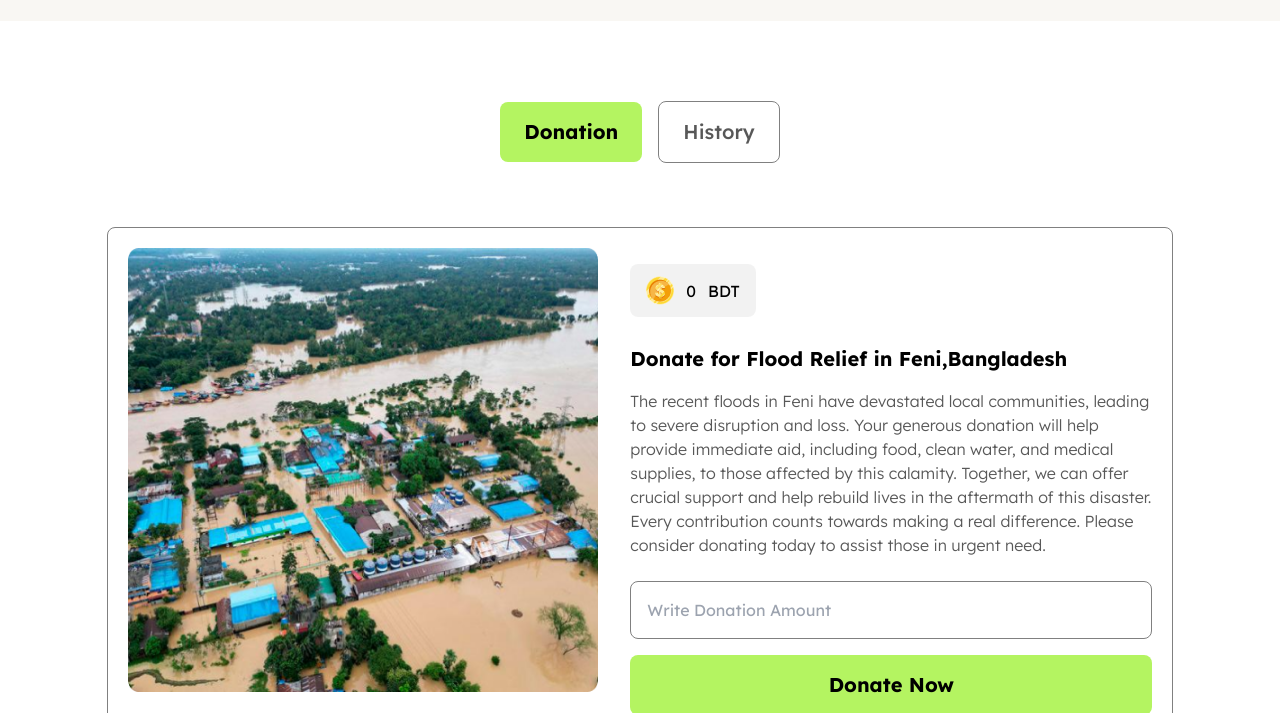
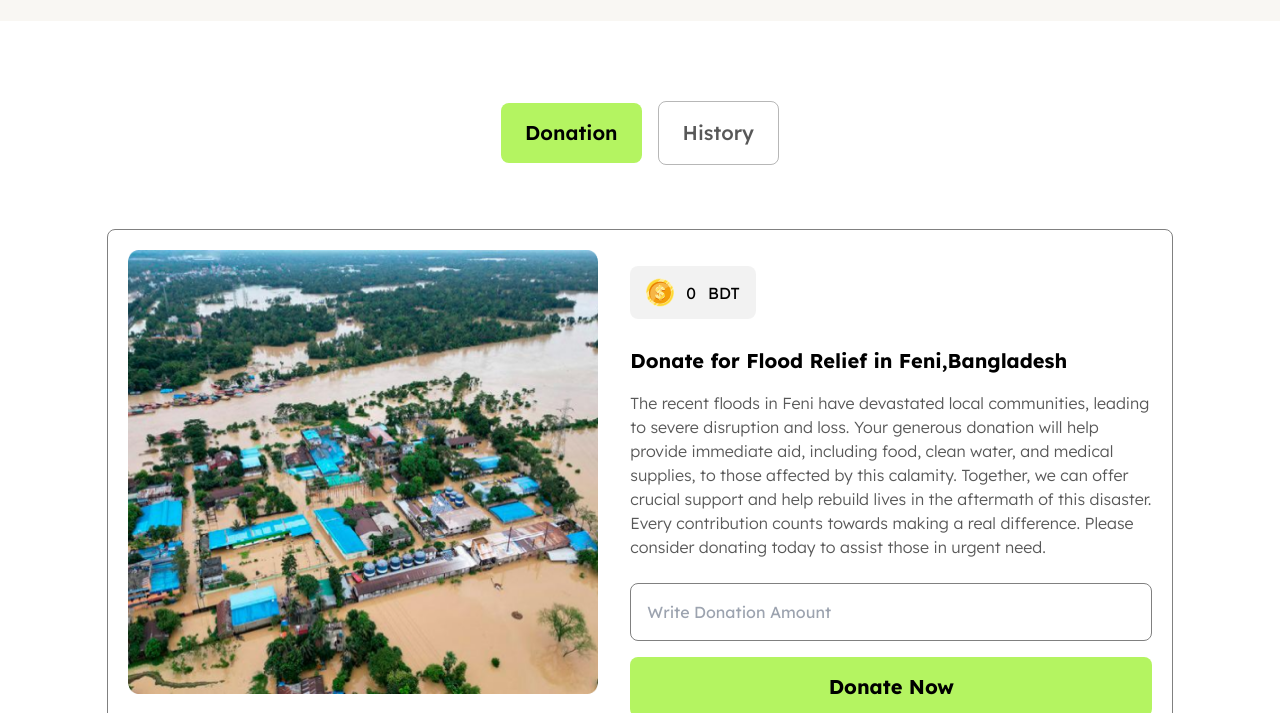
Before and after one commit to AvikSharafat248/Assignment-5, a website: page index.html in a window 1280 px wide. Both pictures are taken after a click on the button "Donation". Shown: the part 87-800 px from the top of the page. Drawn offline with nearby package versions, Linux system fonts and the light colour scheme.

Commit message:
toggle the button

```diff
--- a/index.css
+++ b/index.css
@@ -7,3 +7,19 @@ body{
 .border{
     border-color: gray;
 }
+
+.addingColor,.first-class{
+    background-color: #B4F461;
+    color: black;
+    font-weight: 600;
+    border: none;
+    font-size: 20px;
+    border: none;
+}
+
+.removingColor{
+    border: 1px solid rgba(17, 17, 17, 0.3);
+    color:#111111B3;
+    font-size: 20px;
+    font-weight: 500;
+}
--- a/index.html
+++ b/index.html
@@ -30,9 +30,10 @@
     </div>
 
 <div class="flex items-center justify-center mt-20 gap-4">
-    <button id="Donation-BTN" class="bg-[#B4F461] pl-6 pr-6 pt-4 pb-4 text-xl font-bold rounded-lg">Donation</button>
-    <button id="history-btn" class="border rounded-lg text-xl text-[#111111B3]
-    pr-6 pl-6 pt-4 pb-4 font-medium">History</button>
+    <button id="Donation-BTN" class="first-class
+    text-xl border pl-6 pr-6 pt-4 pb-4 rounded-lg">Donation</button>
+    <button id="history-btn" class="border rounded-lg removingColor
+    pr-6 pl-6 pt-4 pb-4">History</button>
 </div>
 
    </header>
@@ -180,6 +181,8 @@
     <script src="history.js"></script>
     <script src="challenge.js"></script>
     <script src="challenge2.js"></script>
+    <script src="toogle.js"></script>
+    <script src="toogle2.js"></script>
     <script>
 
 
--- /dev/null
+++ b/toogle.js
@@ -0,0 +1,13 @@
+document.getElementById('history-btn').addEventListener('click',function(){
+    const history = document.getElementById('history-btn')
+    history.classList.add('first-class')
+    const don2 = document.getElementById('Donation-BTN')
+
+    don2.classList.remove('addingColor')
+    don2.classList.remove('first-class')
+    don2.classList.add('removingColor')
+    history.classList.remove('removing-color')
+    history.classList.remove('removingColor')
+
+
+})
--- /dev/null
+++ b/toogle2.js
@@ -0,0 +1,20 @@
+// document.getElementById('Donation-BTN').addEventListener('click',function(){
+//     const history = document.getElementById('history-btn')
+//     history.classList.remove('first-class')
+//     const don2 = document.Id('Donation-BTN')
+//     don2.classList.add('addingColor')
+//     history.classList.add('removingColor')
+// })
+
+document.getElementById('Donation-BTN').addEventListener('click',function(){
+    const history = document.getElementById('history-btn')
+    history.classList.remove('first-class')
+    const don2 = document.getElementById('Donation-BTN')
+
+    don2.classList.add('addingColor')
+    don2.classList.add('first-class')
+    don2.classList.remove('removingColor')
+    history.classList.add('removingColor')
+
+
+})
```
